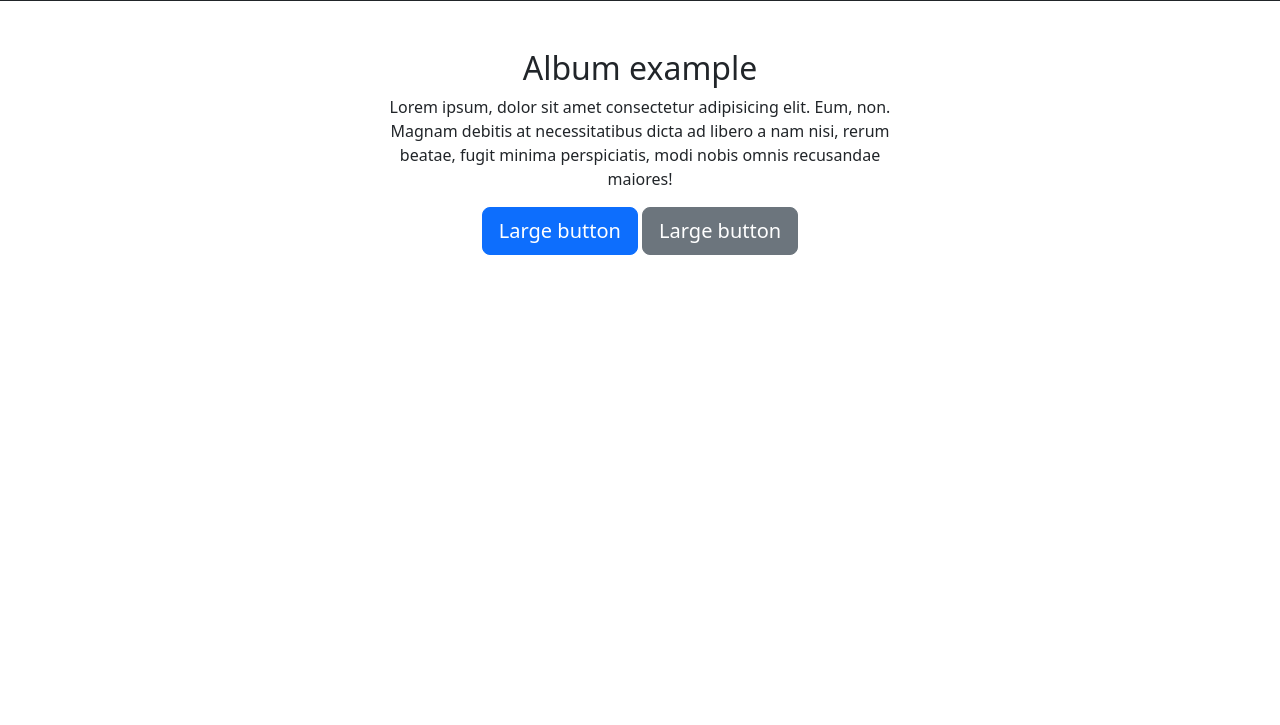
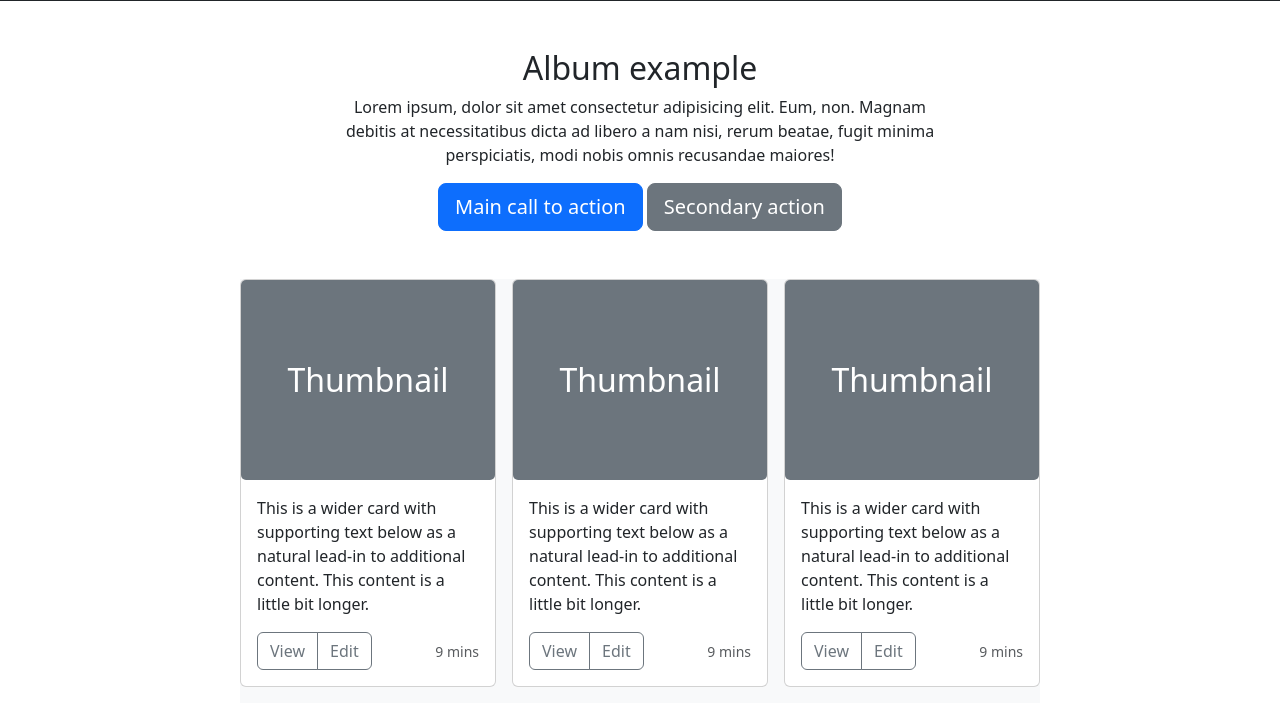
Before and after one commit to QV1LL/bootstrap-html-homework, a plain HTML site: page index.html in a window 1280 px wide. Shown: the part 55-780 px from the top of the page. Drawn offline with nearby package versions, Linux system fonts and the light colour scheme.

Commit message:
Add cards and fix some problems

```diff
--- a/index.html
+++ b/index.html
@@ -29,9 +29,7 @@
   </head>
   <body>
     <header class="bg-dark d-flex justify-content-center">
-      <div
-        class="header__container d-flex justify-content-between align-items-center"
-      >
+      <div class="content d-flex justify-content-between align-items-center">
         <div class="d-flex gap-3 flex-nowrap">
           <img
             class="header__title-img"
@@ -64,7 +62,8 @@
       </div>
     </header>
     <div class="d-flex justify-content-center">
-      <div class="content p-5 d-flex flex-column align-items-center">
+      <div class="content">
+        <div class="py-5 d-flex flex-column align-items-center">
           <h2>Album example</h2>
           <p class="w-75 text-center">
             Lorem ipsum, dolor sit amet consectetur adipisicing elit. Eum, non.
@@ -74,11 +73,107 @@
           </p>
           <div>
             <button type="button" class="btn btn-primary btn-lg">
-            Large button
+              Main call to action
             </button>
             <button type="button" class="btn btn-secondary btn-lg">
-            Large button
+              Secondary action
             </button>
+          </div>
+        </div>
+        <div class="bg-light d-flex gap-3 justify-content-evenly p-">
+          <div class="card mb-3">
+            <div
+              class="bg-secondary card-img d-grid text-white fs-2 grid-place-items-center"
+            >
+              Thumbnail
+            </div>
+            <div class="card-body">
+              <p class="card-text">
+                This is a wider card with supporting text below as a natural
+                lead-in to additional content. This content is a little bit
+                longer.
+              </p>
+              <div class="d-flex justify-content-between align-items-center">
+                <div
+                  class="btn-group"
+                  role="group"
+                  aria-label="Basic outlined example"
+                >
+                  <button type="button" class="btn btn-outline-secondary">
+                    View
+                  </button>
+                  <button type="button" class="btn btn-outline-secondary">
+                    Edit
+                  </button>
+                </div>
+                <p class="card-text">
+                  <small class="text-body-secondary">9 mins</small>
+                </p>
+              </div>
+            </div>
+          </div>
+          <div class="card mb-3">
+            <div
+              class="bg-secondary card-img d-grid text-white fs-2 grid-place-items-center"
+            >
+              Thumbnail
+            </div>
+            <div class="card-body">
+              <p class="card-text">
+                This is a wider card with supporting text below as a natural
+                lead-in to additional content. This content is a little bit
+                longer.
+              </p>
+              <div class="d-flex justify-content-between align-items-center">
+                <div
+                  class="btn-group"
+                  role="group"
+                  aria-label="Basic outlined example"
+                >
+                  <button type="button" class="btn btn-outline-secondary">
+                    View
+                  </button>
+                  <button type="button" class="btn btn-outline-secondary">
+                    Edit
+                  </button>
+                </div>
+                <p class="card-text">
+                  <small class="text-body-secondary">9 mins</small>
+                </p>
+              </div>
+            </div>
+          </div>
+          <div class="card mb-3">
+            <div
+              class="bg-secondary card-img d-grid text-white fs-2 grid-place-items-center"
+            >
+              Thumbnail
+            </div>
+            <div class="card-body">
+              <p class="card-text">
+                This is a wider card with supporting text below as a natural
+                lead-in to additional content. This content is a little bit
+                longer.
+              </p>
+              <div class="d-flex justify-content-between align-items-center">
+                <div
+                  class="btn-group"
+                  role="group"
+                  aria-label="Basic outlined example"
+                >
+                  <button type="button" class="btn btn-outline-secondary">
+                    View
+                  </button>
+                  <button type="button" class="btn btn-outline-secondary">
+                    Edit
+                  </button>
+                </div>
+                <p class="card-text">
+                  <small class="text-body-secondary">9 mins</small>
+                </p>
+              </div>
+            </div>
+          </div>
         </div>
       </div>
     </div>
--- a/style.css
+++ b/style.css
@@ -1,7 +1,3 @@
-.header__container {
-  width: 800px;
-}
-
 .header__title-img {
   height: 50px;
 }
@@ -9,3 +5,8 @@
 .content {
   width: 800px;
 }
+
+.card-img {
+  height: 200px;
+  place-items: center;
+}
```
Lines whose indentation alone changed are shown as unchanged.
